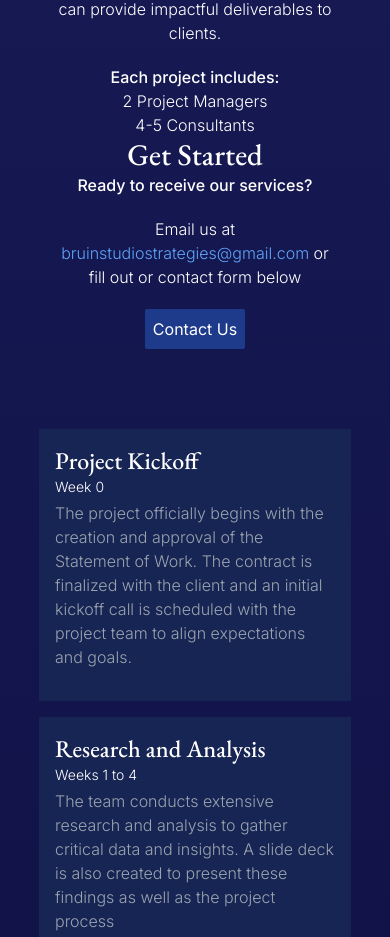
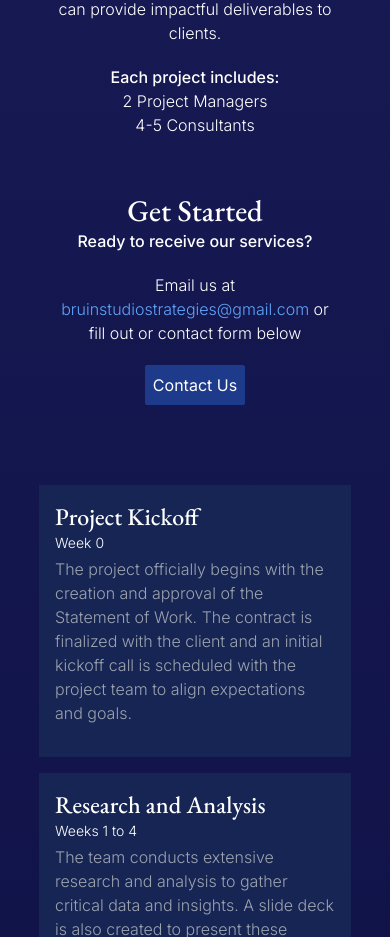
Before and after one commit to Bruin-Studio-Strategies/BSSWebsite, a React (Vite) app in the folder bss-web/: page /clients in a window 390 px wide. Shown: the part 2097-3034 px from the top of the page. Built offline with nearby package versions, Linux system fonts and the light colour scheme.

Commit message:
fix margin bug on mobile

```diff
--- a/bss-web/src/pages/Clients/Clients.jsx
+++ b/bss-web/src/pages/Clients/Clients.jsx
@@ -37,7 +37,7 @@ export default function Clients() {
               2 Project Managers <br />
               4-5 Consultants
             </p>
-            <div className="sm:mt-14">
+            <div className="mt-14">
               <h3 className="text-3xl font-serif sm:mb-4 font-medium">
                 Get Started
               </h3>
```
Also changed, not shown: bss-web/src/pages/Clients/sections/Process.jsx (line endings or trailing spaces).
